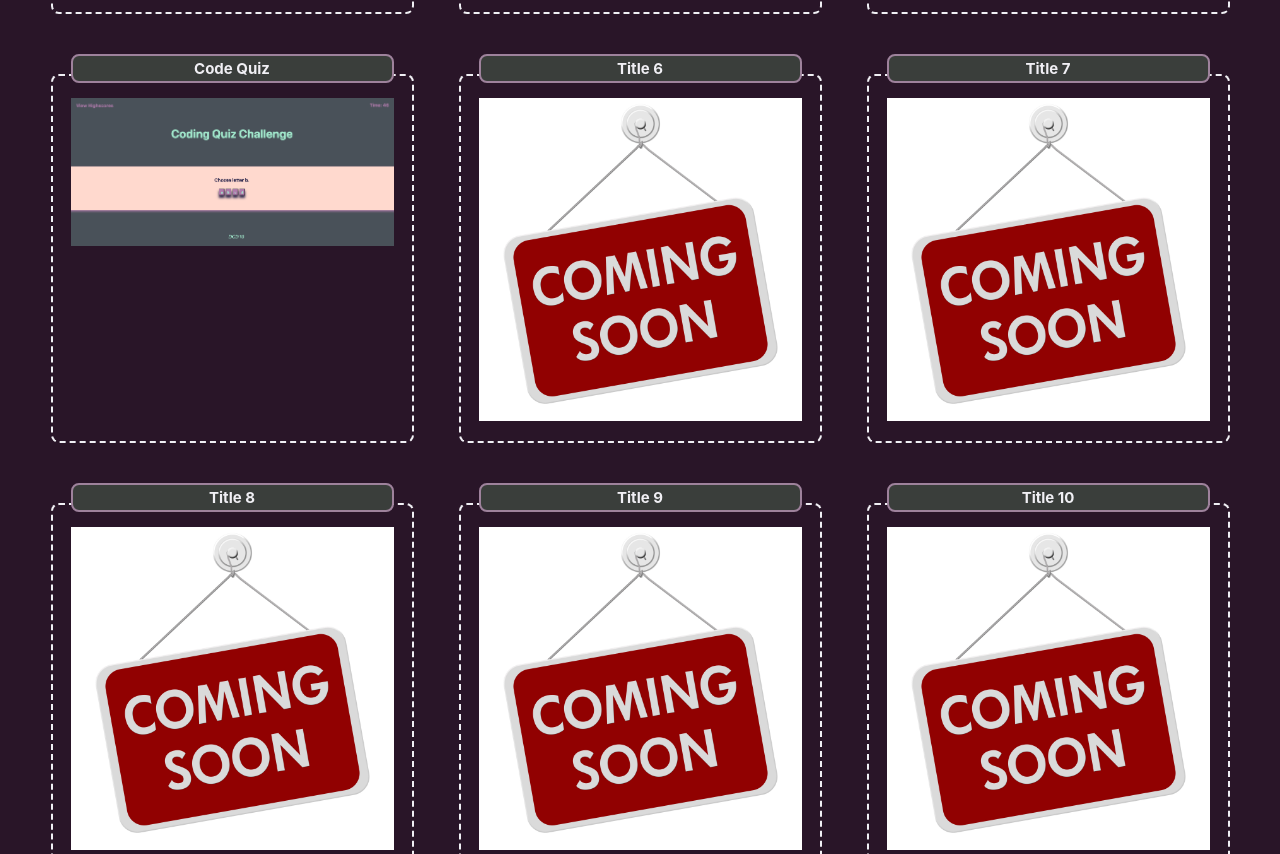
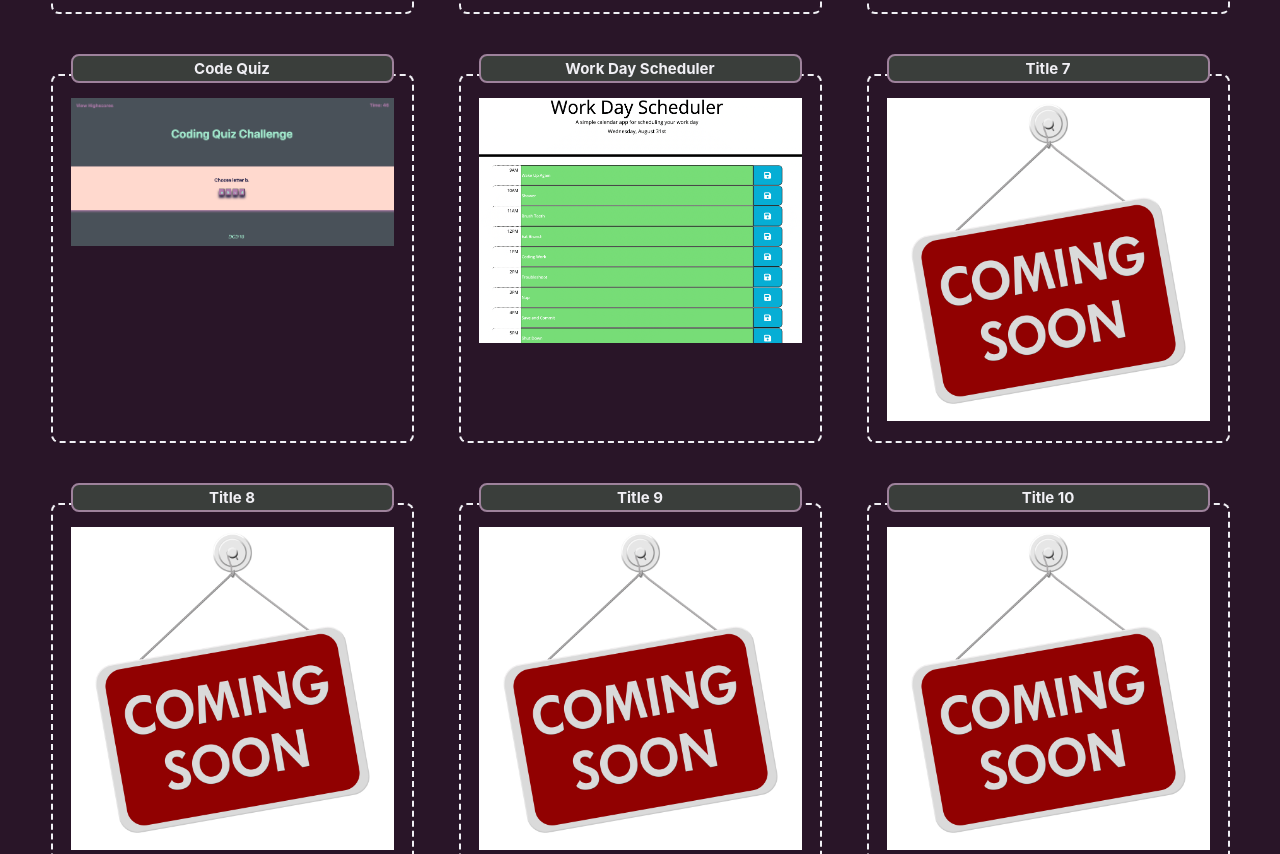
Before and after one commit to Michael-Alvarado/Professional-Portfolio, a plain HTML site: page index.html in a window 1280 px wide. Shown: the part 1435-2289 px from the top of the page. Drawn offline with Linux system fonts and the light colour scheme.

Commit message:
adding Work Day Scheduler

```diff
--- a/index.html
+++ b/index.html
@@ -110,12 +110,12 @@
 
                         <div class="frame-column">
                             <figure class="frame">
-                                <h4 class="frame-header">Title 6</h4>
+                                <h4 class="frame-header">Work Day Scheduler</h4>
                                 <div>
-                                    <a>
+                                    <a href="https://michael-alvarado.github.io/Work-Day-Scheduler/">
                                         <img class="frame-body"
-                                        src="./Assets/Images/Coming-Soon-image.jpeg"
-                                        alt="Image of project Title 6" />
+                                        src="./Assets/Images/Work-Day-Scheduler.png"
+                                        alt="Work Day Scheduler" />
                                     </a>
                                 </div>
                             </figure>
```
Also changed, not shown: Assets/Images/Work-Day-Scheduler.png (added), 2 other files.
